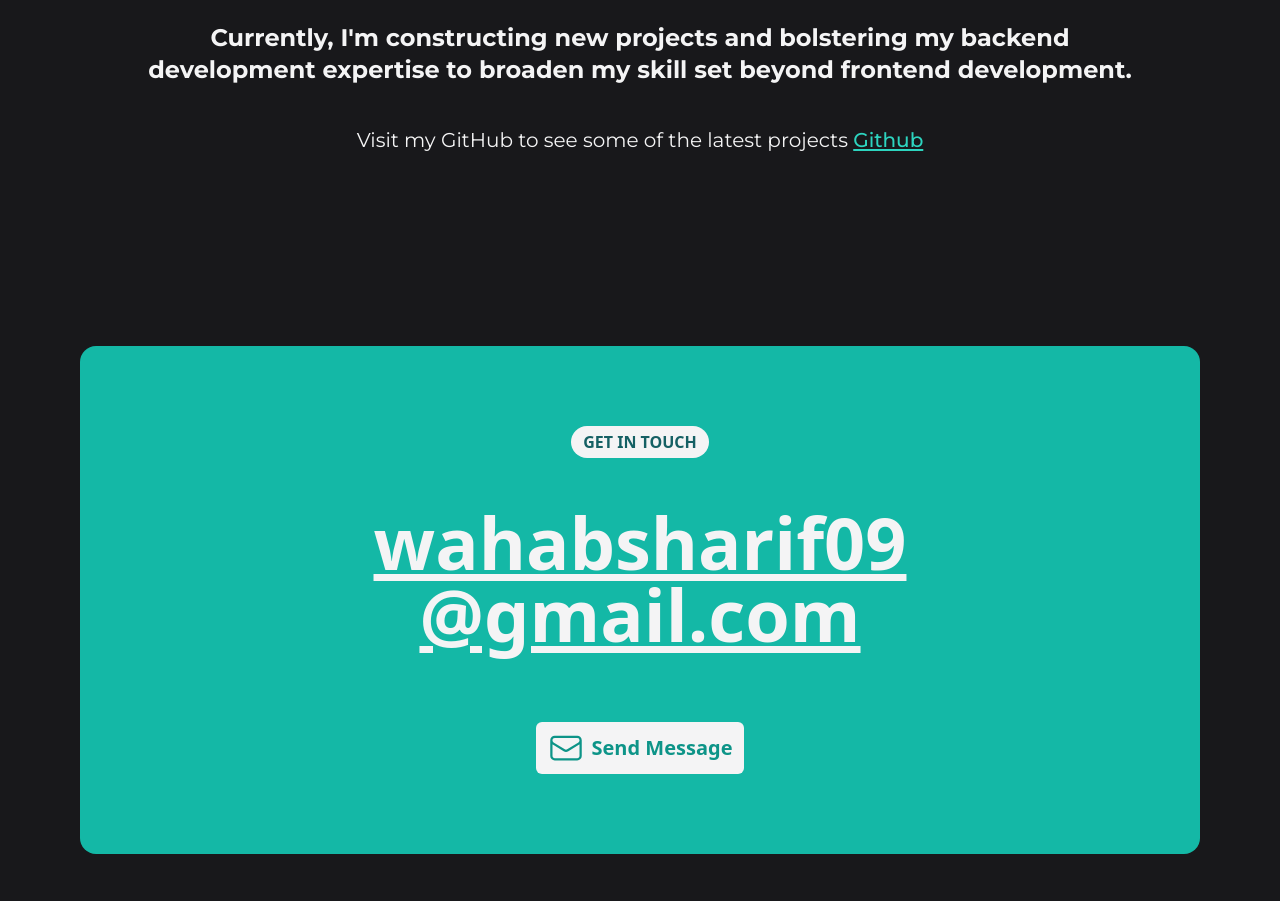
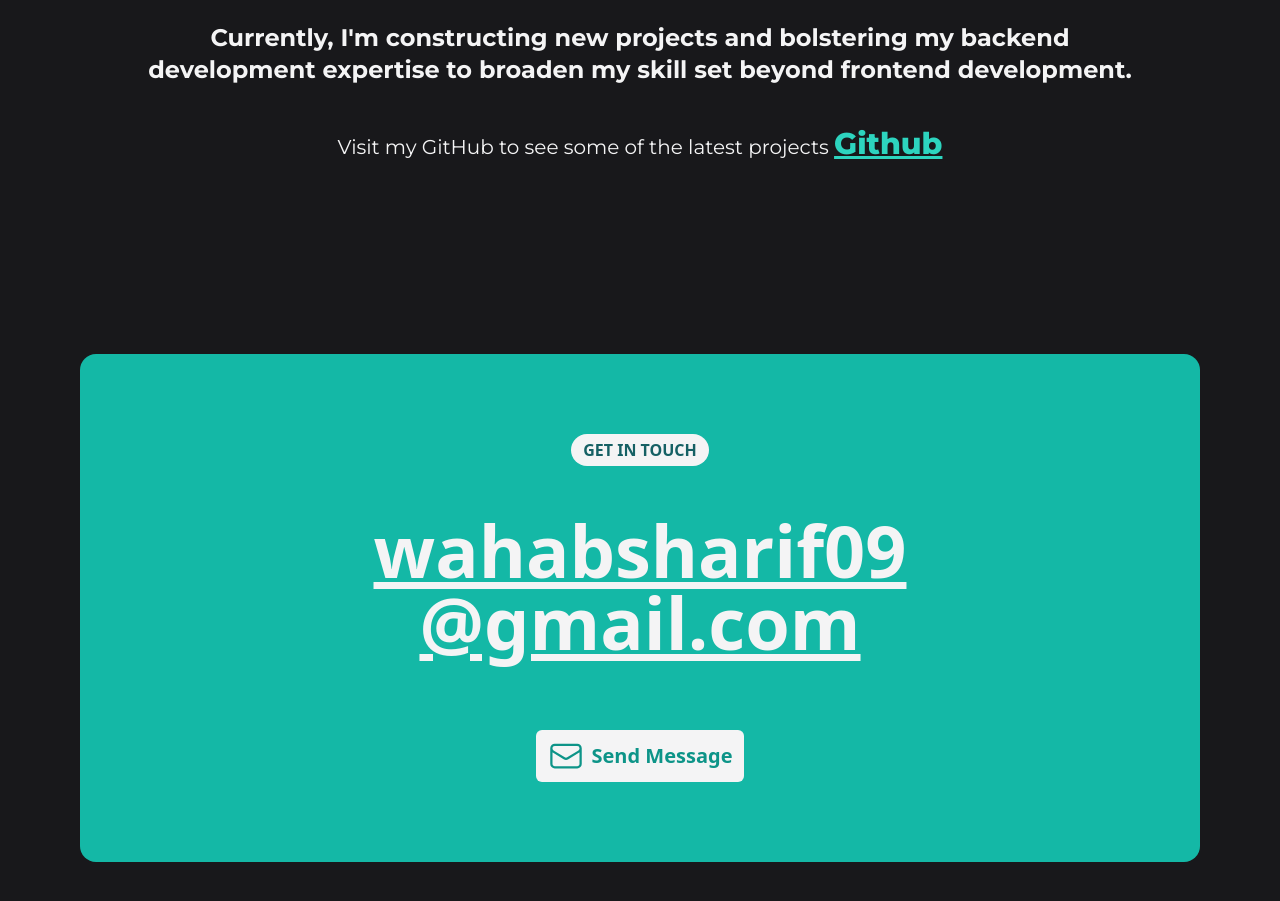
Before and after one commit to wahabsharif/wahab-sharif-portfolio-v3, a Next.js app: page /projects in a window 1280 px wide. Shown: the part 1880-2781 px from the top of the page. Built offline with nearby package versions, Linux system fonts and the light colour scheme.

Commit message:
Project page

```diff
--- a/src/pages/projects.tsx
+++ b/src/pages/projects.tsx
@@ -56,14 +56,16 @@ export default function Projects() {
           </div>
           <div className="mx-auto mt-16 max-w-5xl text-center md:mt-28">
             <span className="text-xl font-bold md:text-2xl">
-              Currently, I'm constructing new projects and bolstering my backend development expertise to broaden my skill set beyond frontend development.
+              Currently, I'm constructing new projects and bolstering my backend
+              development expertise to broaden my skill set beyond frontend
+              development.
             </span>
             <p className="mt-10 text-base md:text-xl">
               Visit my GitHub to see some of the latest projects{" "}
               <a
                 href={`${siteMetadata.github}?tab=repositories`}
                 target="_blank"
-                className="font-medium text-tera-500 underline underline-offset-2 hover:text-teal-600 dark:text-teal-400"
+                className="text-3xl font-extrabold text-tera-500 underline underline-offset-2 hover:text-teal-600 dark:text-teal-400"
               >
                 Github
               </a>
```
